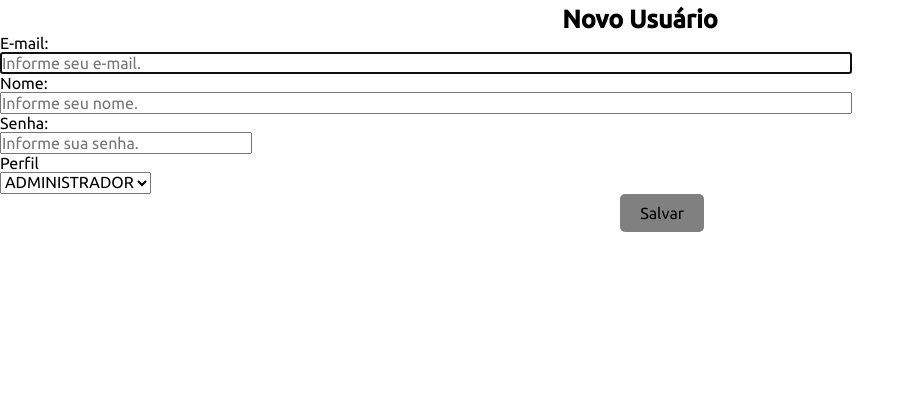
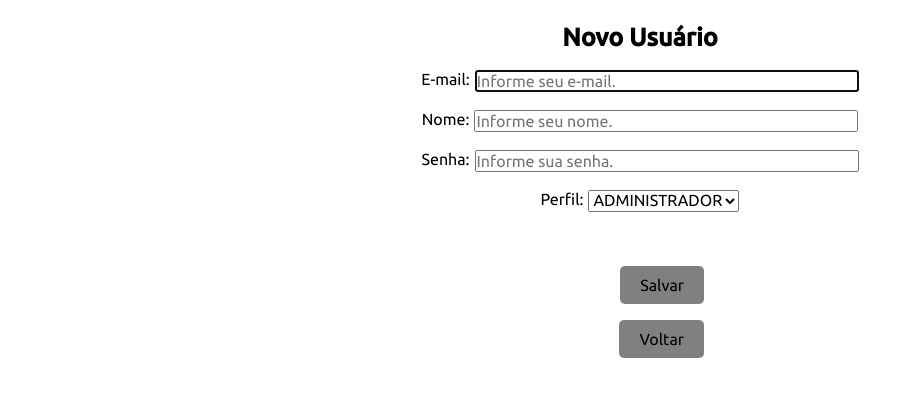
Before and after one commit to mrfelipesensei/FITNOW, a PHP site: page /usuarios/create.php in a window 1280 px wide. Shown: the part 123-520 px from the top of the page, without its empty margins (0-922 px from the left). Run offline with PHP 8.4, Linux system fonts and the light colour scheme; data comes from the database, SQL or seed files in the repository.

Commit message:
Estilizando usuarios/create.php

```diff
--- a/CRUD1/perfis/create.php
+++ b/CRUD1/perfis/create.php
@@ -70,7 +70,7 @@
         <h1>Novo Perfil</h1>
         <form action="save.php" method="post">
         <div class="form_center" >
-        <label>Nome</label><br>
+            <label>Nome</label><br>
             <input type="text" name="nome" placeholder="Informe seu nome." size="80" required autofocus><br>
         </div>
             <br>
--- a/CRUD1/usuarios/create.php
+++ b/CRUD1/usuarios/create.php
@@ -1,5 +1,5 @@
 <?php
-require_once __DIR__ ."/../src/dao/perfildao.php";
+require_once __DIR__ . "/../src/dao/perfildao.php";
 
 $perfilDAO = new PerfilDAO();
 $perfis = $perfilDAO->getAll();
@@ -8,6 +8,7 @@ $perfis = $perfilDAO->getAll();
 
 <!DOCTYPE html>
 <html lang="pt-br">
+
 <head>
     <meta charset="UTF-8">
     <meta http-equiv="X-UA-Compatible" content="IE=edge">
@@ -21,13 +22,48 @@ $perfis = $perfilDAO->getAll();
     <link rel="stylesheet" href="../assests/css/login.css"> <!--login.css-->
     <link rel="stylesheet" href="../assests/css/styles.css">
     <link rel="stylesheet" href="../assests/css/index_perfil.css">
+    <style>
+        main h1 {
+            margin-top: 5px;
+            text-align: center;
+            font-size: 25px;
+        }
+
+        .form_center {
+            display: flex;
+            justify-content: center;
+        }
+
+        form label {
+            margin-right: 5px;
+        }
+
+        form input {
+            width: 30%;
+        }
+
+        .btn {
+            background-color: grey;
+            color: black;
+            border-radius: 5px;
+            border: none;
+            padding: 10px 20px;
+            position: absolute;
+            right: 45%;
+        }
+
+        .btn:hover {
+            background-color: green;
+            color: white;
+            transition: 1s;
+        }
+    </style>
     <title>Criar Usuário</title>
 </head>
 <header class="main_header">
     <div class="main_header_content">
         <a href="home.html" class="logo">
-                <img id="logofit" src="../img/logofit.png" alt="FITNOW - A qualquer hora e qualquer lugar"
-                    title="FITNOW - A qualquer hora e qualquer lugar"></a>
+            <img id="logofit" src="../img/logofit.png" alt="FITNOW - A qualquer hora e qualquer lugar" title="FITNOW - A qualquer hora e qualquer lugar"></a>
 
         <nav class="main_header_content_menu">
             <ul>
@@ -38,22 +74,39 @@ $perfis = $perfilDAO->getAll();
         </nav>
     </div>
 </header>
+<br>
 <body>
     <h1>Novo Usuário</h1>
+    <br>
     <form action="save.php" method="post">
+        <div class="form_center">
             <label for="email">E-mail:</label><br>
             <input type="email" name="email" placeholder="Informe seu e-mail." size="80" required autofocus><br>
+        </div>
+        <br>
+        <div class="form_center">
             <label for="nome">Nome:</label><br>
             <input type="text" name="nome" placeholder="Informe seu nome." size="80" required><br>
+        </div>
+        <br>
+        <div class="form_center">
             <label for="senha">Senha:</label><br>
             <input type="password" name="senha" id="" placeholder="Informe sua senha." required><br>
-        <label for="perfil">Perfil</label><br>
+        </div>
+        <br>
+        <div class="form_center">
+            <label for="perfil">Perfil:</label><br>
             <select name="perfil" id="">
-            <?php foreach($perfis as $perfil): ?>
-                <option value="<?= $perfil['idPerfil']?>"><?= $perfil['nome']?></option>
-            <?php endforeach?>
+                <?php foreach ($perfis as $perfil) : ?>
+                    <option value="<?= $perfil['idPerfil'] ?>"><?= $perfil['nome'] ?></option>
+                <?php endforeach ?>
             </select><br>
+        </div>
+        <br><br><br>
         <button class="btn" type="submit">Salvar</button>
     </form>
+    <br><br><br>
+    <a href="index.php"><button class="btn">Voltar</button></a>
 </body>
+
 </html>
```
Lines whose indentation alone changed are shown as unchanged.
